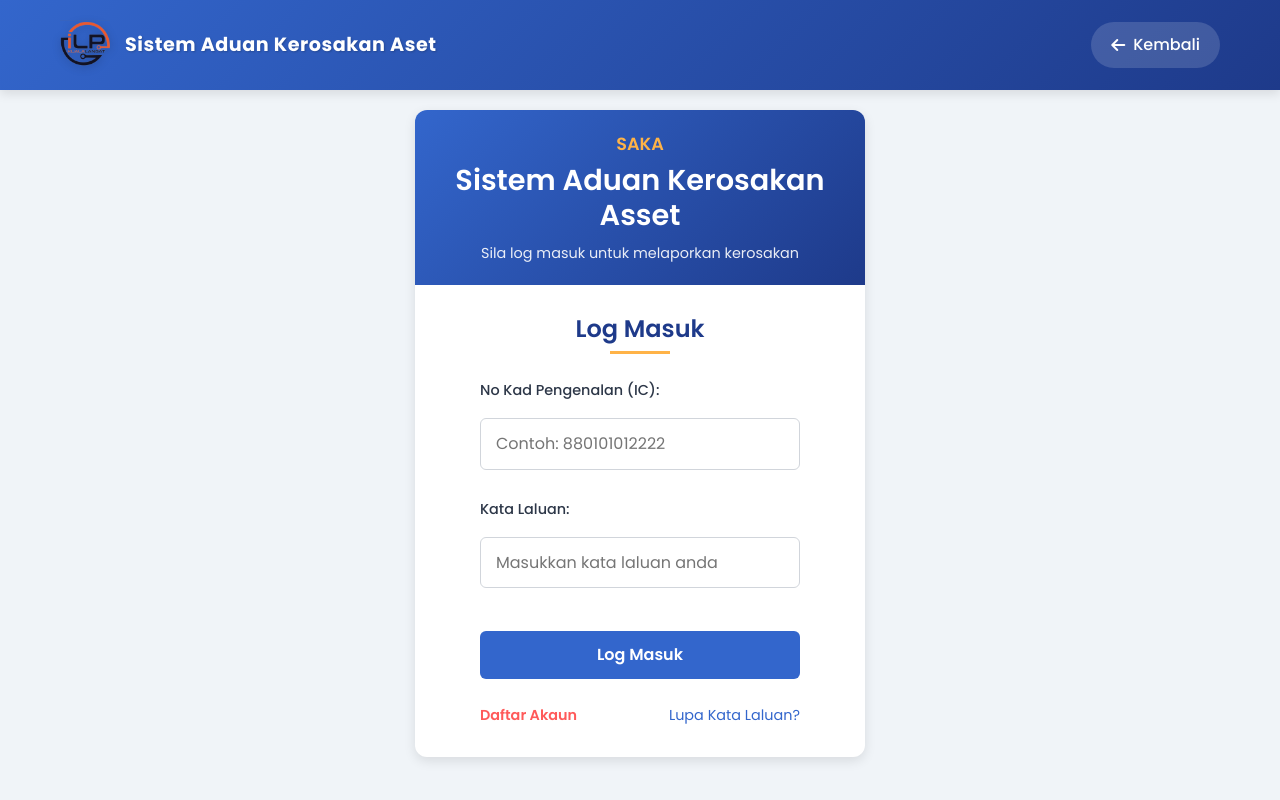
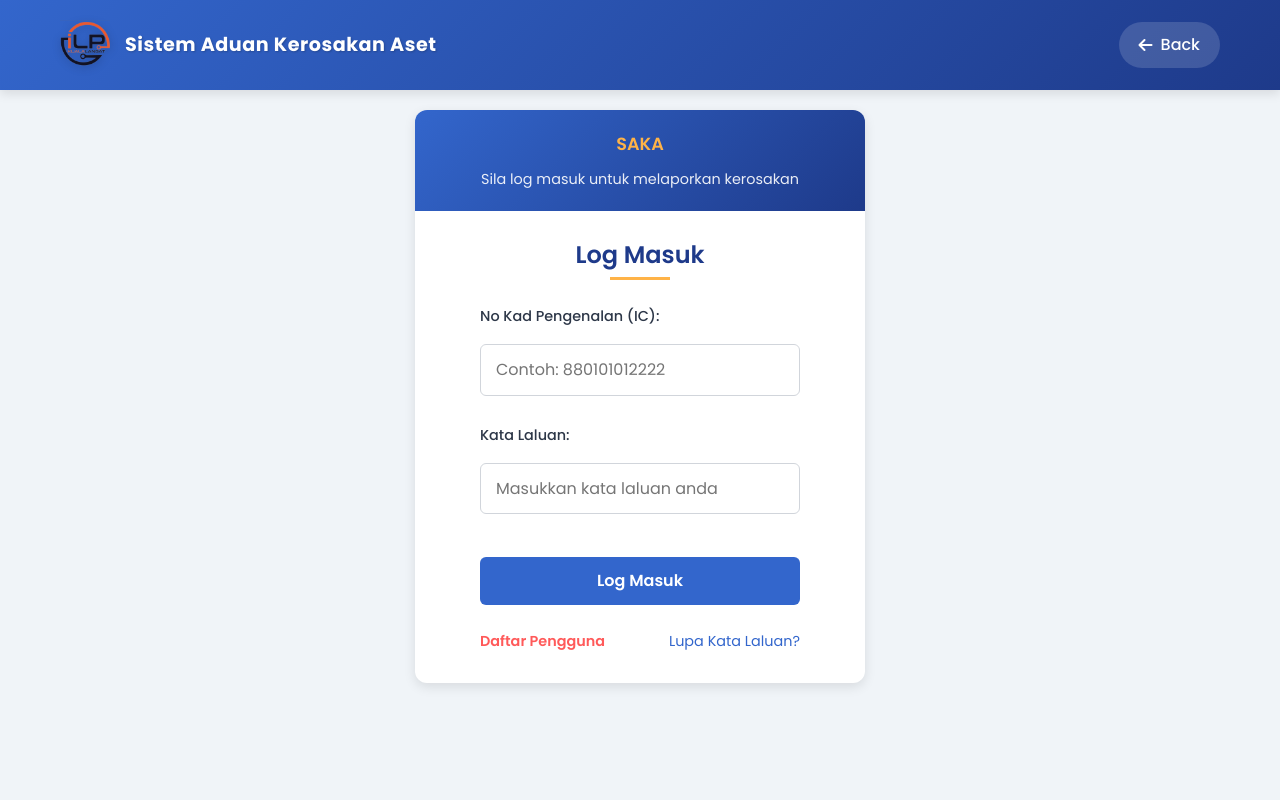
Before and after one commit to Hakimiyt/assetMaintenance, a PHP site: page /login_user.php in a window 1280 px wide. Run offline with PHP 8.4, Linux system fonts and the light colour scheme.

Commit message:
Penambahbaik text

```diff
--- a/login_user.php
+++ b/login_user.php
@@ -351,7 +351,7 @@
             <ul class="navbar-nav">
                 <li>
                     <a class="back-button" href="index.php">
-                        <i class="fas fa-arrow-left"></i> Kembali
+                        <i class="fas fa-arrow-left"></i> Back
                     </a>
                 </li>
             </ul>
@@ -361,7 +361,6 @@
     <div class="login-container">
         <div class="login-header">
             <div class="system-name">SAKA</div>
-            <h1>Sistem Aduan Kerosakan Asset</h1>
             <p>Sila log masuk untuk melaporkan kerosakan</p>
         </div>
 
@@ -382,7 +381,7 @@
                 </div>
                 <button type="submit" name="loginuser" class="btn btn-primary">Log Masuk</button>
                 <div class="link-group">
-                    <a href="signup.php" class="create-account">Daftar Akaun</a>
+                    <a href="signup.php" class="create-account">Daftar Pengguna</a>
                     <a href="forg_pass.php" class="forgot-password">Lupa Kata Laluan?</a>
                 </div>
             </form>
```
